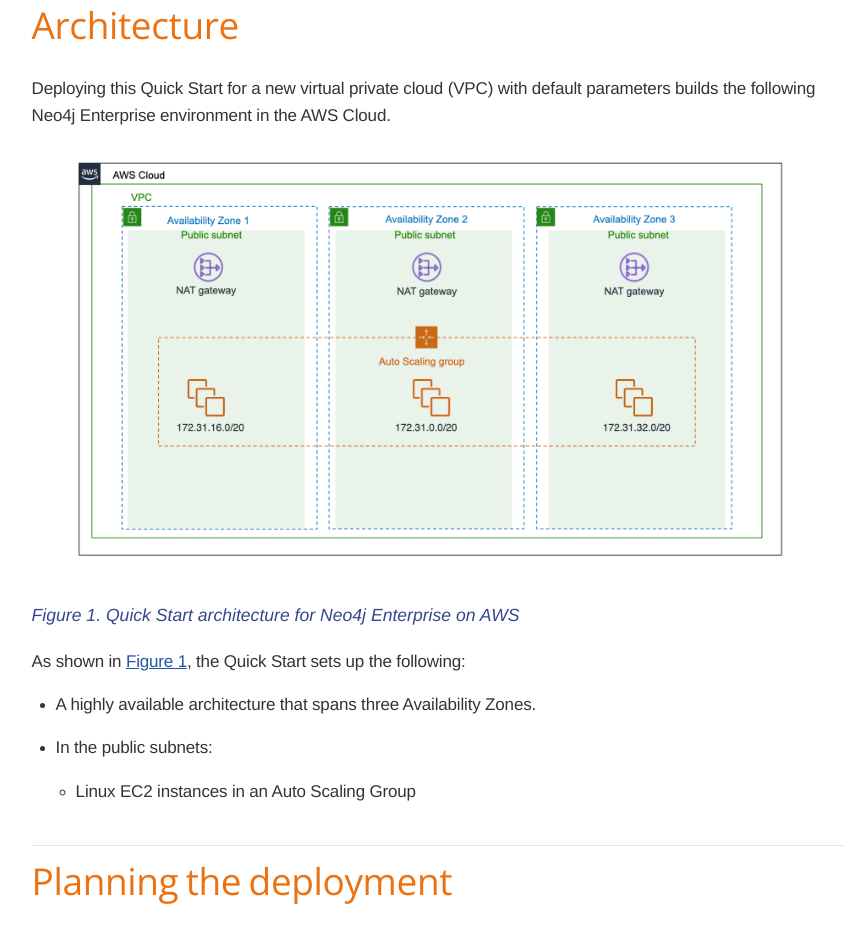
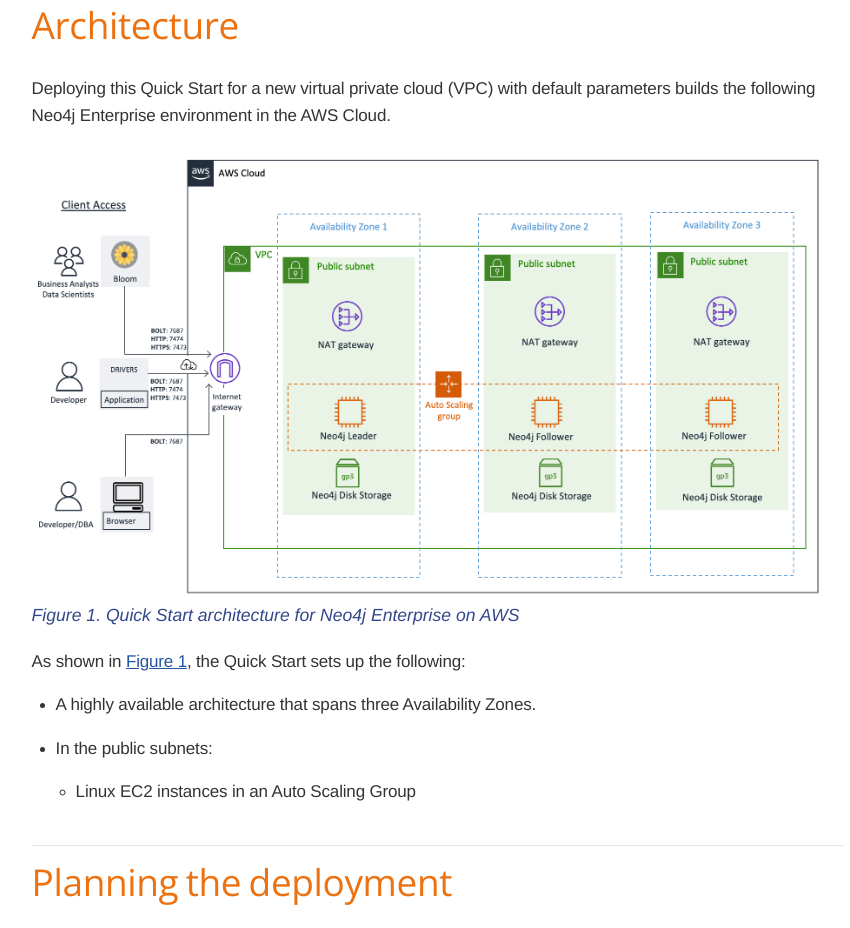
Before and after one commit to aws-quickstart/quickstart-neo4j, a plain HTML site: page docs/index.html in a window 1280 px wide. Shown: the part 1913-2841 px from the top of the page, without its empty margins (330-1180 px from the left). Drawn offline with nearby package versions, Linux system fonts and the light colour scheme; a web font is replaced by a local one.

Commit message:
formatting

```diff
--- a/docs/index.html
+++ b/docs/index.html
@@ -970,7 +970,7 @@ AWS Cloud.</p>
 </div>
 <div id="architecture1" class="imageblock">
 <div class="content">
-<img src="images/neo4j_architecture_diagram.png" alt="Architecture">
+<img src="images/neo4j_architecture_diagram-1.png" alt="Architecture">
 </div>
 <div class="title">Figure 1. Quick Start architecture for Neo4j Enterprise on AWS</div>
 </div>
```
Also changed, not shown: docs/images/neo4j_architecture_diagram-1.png (added), 2 other files.
